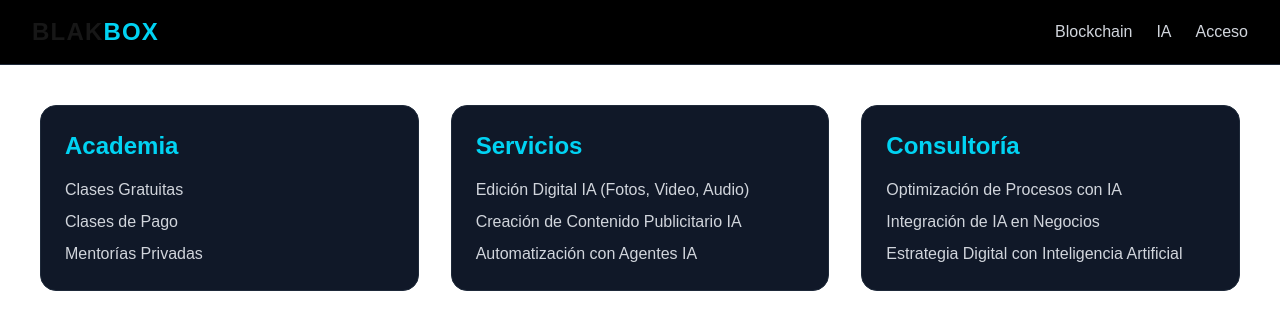
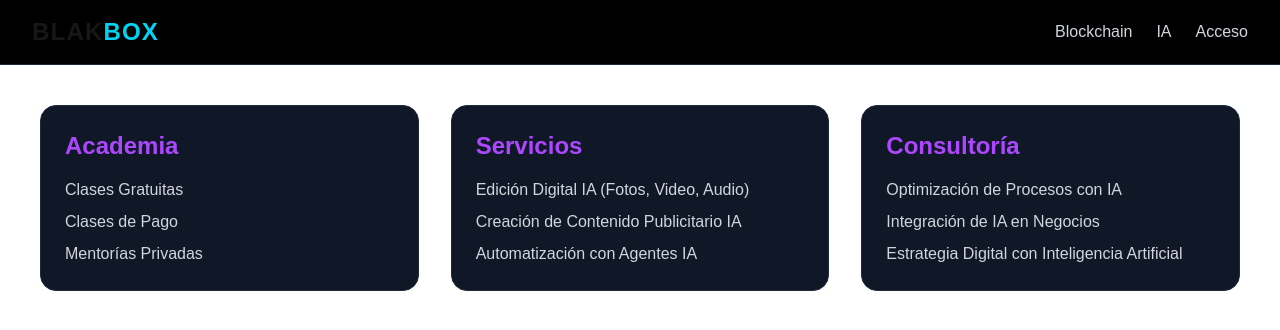
Before and after one commit to mancorago-web/blakbox, a Next.js app: page /ia in a window 1280 px wide. Shown: the top 330 px of the page. Built offline with nearby package versions, Linux system fonts and the light colour scheme.

Commit message:
Cambio color titulos IA a violeta

```diff
--- a/app/blockchain/page.tsx
+++ b/app/blockchain/page.tsx
@@ -9,6 +9,7 @@ export default function Blockchain() {
 
         <CategorySection
           title="Academia"
+          color="text-cyan-400"
           items={[
             "Clases Gratuitas",
             "Clases de Pago",
@@ -18,6 +19,7 @@ export default function Blockchain() {
 
         <CategorySection
           title="Servicios"
+          color="text-cyan-400"
           items={[
             "Intercambio de Divisas",
             "Transferencias Internacionales",
@@ -31,6 +33,7 @@ export default function Blockchain() {
 
         <CategorySection
           title="Consultoría"
+          color="text-cyan-400"
           items={[
             "Asesoría Estratégica Blockchain",
             "Optimización de Portafolio Cripto",
--- a/app/ia/page.tsx
+++ b/app/ia/page.tsx
@@ -9,6 +9,7 @@ export default function IA() {
 
         <CategorySection
           title="Academia"
+          color="text-purple-500"
           items={[
             "Clases Gratuitas",
             "Clases de Pago",
@@ -18,6 +19,7 @@ export default function IA() {
 
         <CategorySection
           title="Servicios"
+          color="text-purple-500"
           items={[
             "Edición Digital IA (Fotos, Video, Audio)",
             "Creación de Contenido Publicitario IA",
@@ -27,6 +29,7 @@ export default function IA() {
 
         <CategorySection
           title="Consultoría"
+          color="text-purple-500"
           items={[
             "Optimización de Procesos con IA",
             "Integración de IA en Negocios",
--- a/components/CategorySection.tsx
+++ b/components/CategorySection.tsx
@@ -1,12 +1,13 @@
 interface Props {
   title: string;
   items: string[];
+  color: string;
 }
 
-export default function CategorySection({ title, items }: Props) {
+export default function CategorySection({ title, items, color }: Props) {
   return (
     <div className="bg-gray-900 p-6 rounded-2xl border border-gray-800">
-      <h2 className="text-2xl font-bold mb-4 text-cyan-400">{title}</h2>
+      <h2 className={`text-2xl font-bold mb-4 ${color}`}>{title}</h2>
       <ul className="space-y-2 text-gray-300">
         {items.map((item, index) => (
           <li key={index} className="hover:text-white transition cursor-pointer">
```
